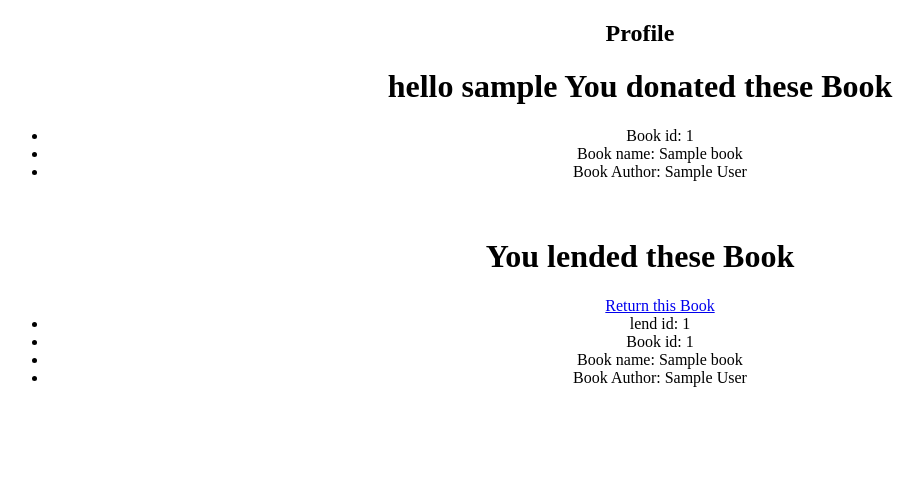
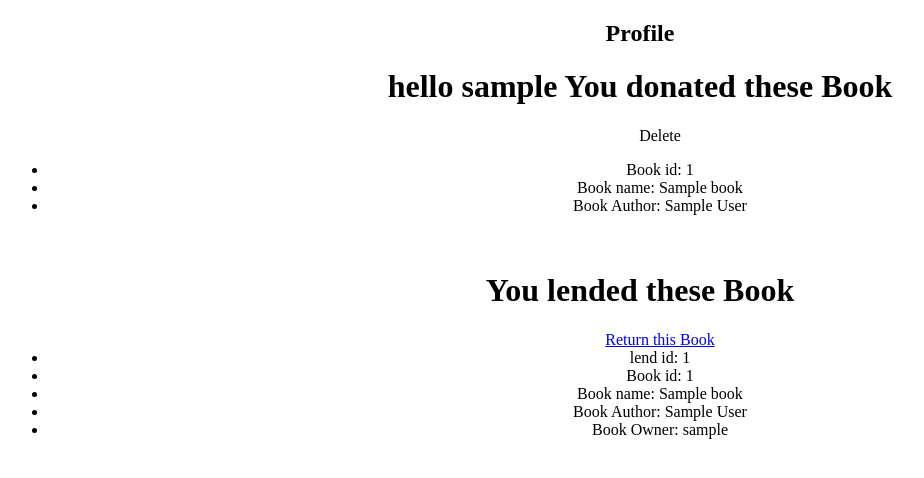
Before and after one commit to MoshiulRabbi/openBook, a Django app: page /profile/ in a window 1280 px wide. Shown: the top 478 px of the page, without its empty margins (0-924 px from the left). Run offline with Django 3.2, Linux system fonts and the light colour scheme; a user stored in the database is signed in; tables that the repository leaves empty hold one stand-in row (values such as "Sample post").

Commit message:
addedOwCantLend

```diff
--- a/templates/profile.html
+++ b/templates/profile.html
@@ -16,6 +16,7 @@
 
     <ul>
         {% for book in donatedbook %}
+        <p>Delete </p>
         <li>Book id: {{book.id}}</li>
         <li>Book name: {{book.name}}</li>
         <li>Book Author: {{book.author}}</li>
@@ -34,6 +35,7 @@
         <li>Book id: {{lbbook.book.id}}</li>
         <li>Book name: {{lbbook.book.name}}</li>
         <li>Book Author: {{lbbook.book.author}}</li>
+        <li>Book Owner: {{lbbook.book.user.username}}</li>
         <br><br>
         {% endfor %}
 
```
Also changed, not shown: templates/bookdetails.html (+7 -0 lines).
